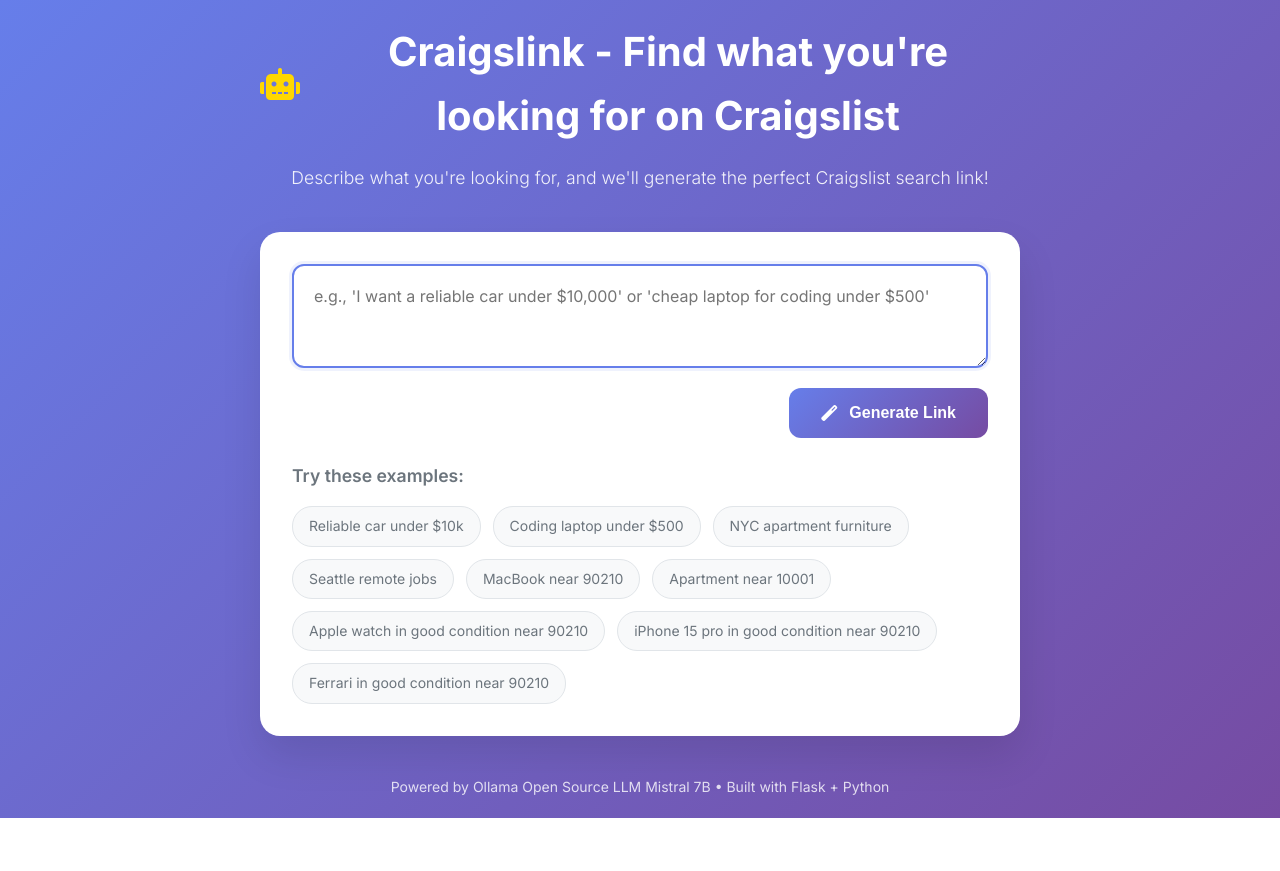
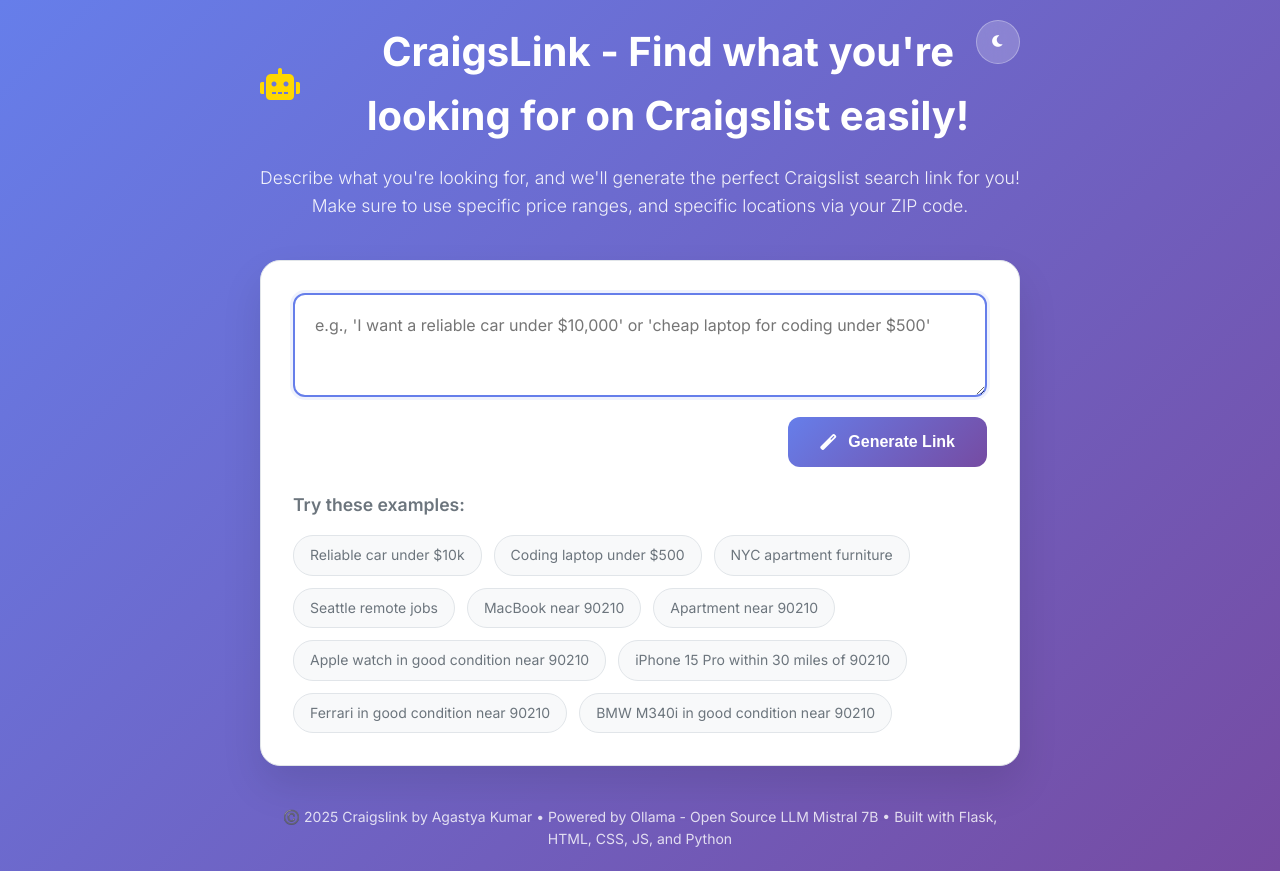
Before and after one commit to agastyak1/CraigsLink, a Flask app: page / in a window 1280 px wide. Before the commit the page ends 818 px from the top, so only its background shows below. Run offline with Flask 3, Linux system fonts and the light colour scheme.

Commit message:
Improvements - Better Category Processing via LLM, Ollama Support, Dark/Light Mode

```diff
--- a/app.py
+++ b/app.py
@@ -40,23 +40,110 @@ CITY_MAPPING = {
 
 # Category mapping for common searches
 CATEGORY_MAPPING = {
+    # Vehicles
     "car": "cta",  # cars & trucks
     "vehicle": "cta",
     "automobile": "cta",
+    "truck": "cta",
+    "motorcycle": "mca",  # motorcycles
+    "boat": "boa",  # boats
+    "rv": "rva",  # RVs
+
+    # Electronics & Computers
     "laptop": "sys",  # computers
     "computer": "sys",
     "desktop": "sys",
+    "iphone": "moa",  # mobile phones
+    "phone": "moa",
+    "mobile": "moa",
+    "smartphone": "moa",
+    "android": "moa",
+    "apple": "moa",
+    "ipad": "moa",
+    "tablet": "moa",
+    "watch": "jwa",  # jewelry & watches
+    "apple watch": "jwa",
+    "headphones": "ele",  # electronics
+    "camera": "ele",
+    "tv": "ele",
+    "television": "ele",
+    "gaming": "ele",
+    "xbox": "ele",
+    "playstation": "ele",
+    "nintendo": "ele",
+
+    # Furniture & Home
     "furniture": "fua",  # furniture
     "couch": "fua",
+    "sofa": "fua",
     "table": "fua",
     "chair": "fua",
+    "bed": "fua",
+    "mattress": "fua",
+    "dresser": "fua",
+    "kitchen": "fua",
+    "appliance": "fua",
+    "refrigerator": "fua",
+    "washer": "fua",
+    "dryer": "fua",
+
+    # Housing
     "apartment": "apa",  # apartments
     "rental": "apa",
     "house": "rea",  # real estate
     "home": "rea",
+    "condo": "rea",
+    "townhouse": "rea",
+    "room": "roo",  # rooms
+    "sublet": "roo",
+
+    # Jobs
     "job": "jjj",  # jobs
     "employment": "jjj",
-    "work": "jjj"
+    "work": "jjj",
+    "career": "jjj",
+    "position": "jjj",
+
+    # Services
+    "service": "sks",  # skilled trades
+    "repair": "sks",
+    "cleaning": "sks",
+    "plumbing": "sks",
+    "electrical": "sks",
+
+    # Community
+    "event": "com",  # community
+    "activity": "com",
+    "group": "com",
+    "volunteer": "com",
+
+    # For Sale
+    "clothing": "cla",  # clothing
+    "shoes": "cla",
+    "jewelry": "jwa",
+    "books": "bks",  # books
+    "music": "msg",  # musical instruments
+    "guitar": "msg",
+    "piano": "msg",
+    "bike": "bia",  # bicycles
+    "bicycle": "bia",
+    "sports": "spo",  # sporting goods
+    "fitness": "spo",
+    "exercise": "spo",
+    "outdoor": "spo",
+    "camping": "spo",
+
+    # Pets
+    "pet": "pet",  # pets
+    "dog": "pet",
+    "cat": "pet",
+    "puppy": "pet",
+    "kitten": "pet",
+
+    # General
+    "general": "sss",  # general for sale
+    "misc": "sss",
+    "other": "sss"
 }
 
 def extract_city_from_query(query):
@@ -70,9 +157,52 @@ def extract_city_from_query(query):
 def extract_category_from_query(query):
     """Extract category from user query if mentioned"""
     query_lower = query.lower()
+
+    # Priority-based category detection (most specific first)
+    priority_categories = [
+        # Mobile devices (highest priority to avoid misclassification)
+        ("iphone", "moa"), ("android", "moa"), ("smartphone", "moa"), ("mobile", "moa"),
+        ("apple watch", "moa"), ("watch", "jwa"),
+
+        # Electronics
+        ("tv", "ele"), ("television", "ele"), ("camera", "ele"), ("gaming", "ele"),
+        ("xbox", "ele"), ("playstation", "ele"), ("nintendo", "ele"), ("headphones", "ele"),
+
+        # Computers
+        ("laptop", "sys"), ("computer", "sys"), ("desktop", "sys"),
+
+        # Vehicles
+        ("car", "cta"), ("vehicle", "cta"), ("automobile", "cta"), ("truck", "cta"),
+        ("motorcycle", "mca"), ("boat", "boa"), ("rv", "rva"),
+
+        # Housing
+        ("apartment", "apa"), ("rental", "apa"), ("house", "rea"), ("home", "rea"),
+        ("condo", "rea"), ("room", "roo"), ("sublet", "roo"),
+
+        # Furniture & Appliances
+        ("furniture", "fua"), ("couch", "fua"), ("sofa", "fua"), ("table", "fua"),
+        ("chair", "fua"), ("bed", "fua"), ("appliance", "fua"),
+
+        # Jobs & Services
+        ("job", "jjj"), ("employment", "jjj"), ("work", "jjj"), ("service", "sks"),
+        ("repair", "sks"), ("cleaning", "sks"),
+
+        # Other categories
+        ("clothing", "cla"), ("shoes", "cla"), ("jewelry", "jwa"), ("books", "bks"),
+        ("music", "msg"), ("guitar", "msg"), ("bike", "bia"), ("bicycle", "bia"),
+        ("sports", "spo"), ("fitness", "spo"), ("pet", "pet"), ("dog", "pet"), ("cat", "pet")
+    ]
+
+    # Check priority categories first
+    for category_name, category_code in priority_categories:
+        if category_name in query_lower:
+            return category_code
+
+    # Fallback to full mapping
     for category_name, category_code in CATEGORY_MAPPING.items():
         if category_name in query_lower:
             return category_code
+
     return None
 
 def extract_zip_code_from_query(query):
@@ -157,10 +287,38 @@ def generate_link():
         radius = extract_radius_from_query(user_query)
 
         # Prepare prompt for Ollama Mistral 7B
-        system_prompt = """Extract from user request: 3-5 specific item recommendations, price range (min/max), and Craigslist category. Return JSON only:
-        {"recommendations": ["item1", "item2", "item3"], "min_price": null or number, "max_price": null or number, "category": "category_code", "explanation": "Brief explanation"}
+        system_prompt = """You are an expert Craigslist searcher with deep knowledge of Craigslist categories and search optimization.
 
-        Categories: cta (cars), sys (computers), fua (furniture), apa (apartments), rea (real estate), jjj (jobs), sss (general search)"""
+Extract from user request: 3-5 specific item recommendations, price range (min/max), and the MOST ACCURATE Craigslist category. Return JSON only:
+{"recommendations": ["item1", "item2", "item3"], "min_price": null or number, "max_price": null or number, "category": "category_code", "explanation": "Brief explanation"}
+
+CRITICAL: Choose the MOST SPECIFIC and ACCURATE category. Do NOT default to general categories unless absolutely necessary.
+
+Craigslist Categories (use the most specific one):
+- cta: Cars & trucks, vehicles, automotive
+- mca: Motorcycles, scooters, ATVs
+- boa: Boats, watercraft, marine
+- rva: RVs, campers, trailers
+- sys: Computers, laptops, desktops, tech
+- moa: Mobile phones, smartphones, tablets, mobile devices, smartwatches, apple watches
+- jwa: Jewelry, watches, luxury items
+- ele: Electronics, TVs, cameras, gaming, audio
+- fua: Furniture, home goods, appliances
+- apa: Apartments, rentals, housing
+- rea: Real estate, houses, condos, land
+- roo: Rooms, sublets, shared housing
+- jjj: Jobs, employment, careers
+- sks: Skilled trades, services, repairs
+- com: Community, events, activities
+- cla: Clothing, shoes, fashion
+- bks: Books, media, literature
+- msg: Musical instruments, equipment
+- bia: Bicycles, bikes, cycling
+- spo: Sports, fitness, outdoor, recreation
+- pet: Pets, animals, livestock
+- sss: General for sale (ONLY if no specific category fits)
+
+IMPORTANT: Mobile devices (iPhone, Android, etc.) go in 'moa', NOT 'cta'. Electronics go in 'ele'. Be precise with categories."""
 
         user_prompt = f"User request: {user_query}"
 
--- a/static/css/style.css
+++ b/static/css/style.css
@@ -1,3 +1,41 @@
+/* CSS Variables for theming */
+:root {
+    --bg-primary: linear-gradient(135deg, #667eea 0%, #764ba2 100%);
+    --bg-secondary: #ffffff;
+    --bg-tertiary: #f8f9fa;
+    --text-primary: #333333;
+    --text-secondary: #6c757d;
+    --text-tertiary: #495057;
+    --border-color: #e1e5e9;
+    --shadow: 0 20px 40px rgba(0, 0, 0, 0.1);
+    --card-bg: #ffffff;
+    --input-bg: #f8f9fa;
+    --button-primary: linear-gradient(135deg, #667eea 0%, #764ba2 100%);
+    --button-hover: linear-gradient(135deg, #5a6fd8 0%, #6a4190 100%);
+    --accent-color: #667eea;
+    --success-color: #28a745;
+    --error-color: #dc3545;
+}
+
+/* Dark theme variables */
+body.dark {
+    --bg-primary: linear-gradient(135deg, #1a1a2e 0%, #16213e 100%);
+    --bg-secondary: #0f3460;
+    --bg-tertiary: #16213e;
+    --text-primary: #ffffff;
+    --text-secondary: #b8c5d6;
+    --text-tertiary: #a8b5c6;
+    --border-color: #2d3748;
+    --shadow: 0 20px 40px rgba(0, 0, 0, 0.3);
+    --card-bg: #0f3460;
+    --input-bg: #16213e;
+    --button-primary: linear-gradient(135deg, #667eea 0%, #764ba2 100%);
+    --button-hover: linear-gradient(135deg, #5a6fd8 0%, #6a4190 100%);
+    --accent-color: #667eea;
+    --success-color: #28a745;
+    --error-color: #dc3545;
+}
+
 /* Reset and base styles */
 * {
     margin: 0;
@@ -27,6 +66,44 @@ body {
     text-align: center;
     margin-bottom: 40px;
     color: white;
+    position: relative;
+}
+
+.header-top {
+    position: absolute;
+    top: 0;
+    right: 0;
+    display: flex;
+    gap: 16px;
+}
+
+.theme-toggle {
+    display: flex;
+    align-items: center;
+}
+
+.theme-toggle-btn {
+    background: rgba(255, 255, 255, 0.2);
+    border: 1px solid rgba(255, 255, 255, 0.3);
+    border-radius: 50%;
+    width: 44px;
+    height: 44px;
+    display: flex;
+    align-items: center;
+    justify-content: center;
+    cursor: pointer;
+    transition: all 0.3s ease;
+    color: white;
+    backdrop-filter: blur(10px);
+}
+
+.theme-toggle-btn:hover {
+    background: rgba(255, 255, 255, 0.3);
+    transform: scale(1.1);
+}
+
+.theme-toggle-btn:active {
+    transform: scale(0.95);
 }
 
 .title {
@@ -60,11 +137,12 @@ body {
 
 /* Search card */
 .search-card {
-    background: white;
+    background: var(--card-bg);
     border-radius: 20px;
     padding: 32px;
-    box-shadow: 0 20px 40px rgba(0, 0, 0, 0.1);
+    box-shadow: var(--shadow);
     backdrop-filter: blur(10px);
+    border: 1px solid var(--border-color);
 }
 
 .input-group {
@@ -77,24 +155,25 @@ body {
 .query-input {
     width: 100%;
     padding: 20px;
-    border: 2px solid #e1e5e9;
+    border: 2px solid var(--border-color);
     border-radius: 12px;
     font-size: 16px;
     font-family: inherit;
     resize: vertical;
     transition: all 0.3s ease;
-    background: #f8f9fa;
+    background: var(--input-bg);
+    color: var(--text-primary);
 }
 
 .query-input:focus {
     outline: none;
-    border-color: #667eea;
-    background: white;
+    border-color: var(--accent-color);
+    background: var(--card-bg);
     box-shadow: 0 0 0 3px rgba(102, 126, 234, 0.1);
 }
 
 .generate-btn {
-    background: linear-gradient(135deg, #667eea 0%, #764ba2 100%);
+    background: var(--button-primary);
     color: white;
     border: none;
     padding: 16px 32px;
@@ -140,30 +220,31 @@ body {
 }
 
 .example-tag {
-    background: #f8f9fa;
-    border: 1px solid #e1e5e9;
+    background: var(--bg-tertiary);
+    border: 1px solid var(--border-color);
     border-radius: 20px;
     padding: 8px 16px;
     font-size: 14px;
     cursor: pointer;
     transition: all 0.3s ease;
-    color: #6c757d;
+    color: var(--text-secondary);
 }
 
 .example-tag:hover {
-    background: #667eea;
+    background: var(--accent-color);
     color: white;
-    border-color: #667eea;
+    border-color: var(--accent-color);
     transform: translateY(-1px);
 }
 
 /* Result card */
 .result-card {
-    background: white;
+    background: var(--card-bg);
     border-radius: 20px;
     padding: 32px;
-    box-shadow: 0 20px 40px rgba(0, 0, 0, 0.1);
+    box-shadow: var(--shadow);
     animation: slideUp 0.5s ease;
+    border: 1px solid var(--border-color);
 }
 
 .result-header {
--- a/static/js/app.js
+++ b/static/js/app.js
@@ -12,15 +12,19 @@ const copyBtn = document.getElementById('copyBtn');
 const errorMessage = document.getElementById('errorMessage');
 const retryBtn = document.getElementById('retryBtn');
 const exampleTags = document.querySelectorAll('.example-tag');
+const themeToggle = document.getElementById('themeToggle');
+const themeIcon = document.getElementById('themeIcon');
 
 // State
 let currentQuery = '';
+let currentTheme = localStorage.getItem('theme') || 'light';
 
 // Event listeners
 generateBtn.addEventListener('click', handleGenerateClick);
 userQueryInput.addEventListener('keydown', handleKeyDown);
 copyBtn.addEventListener('click', handleCopyClick);
 retryBtn.addEventListener('click', handleRetryClick);
+themeToggle.addEventListener('click', toggleTheme);
 
 // Example tag click handlers
 exampleTags.forEach(tag => {
@@ -302,8 +306,31 @@ function formatPrice(price) {
     }).format(price);
 }
 
+// Theme management
+function toggleTheme() {
+    currentTheme = currentTheme === 'light' ? 'dark' : 'light';
+    localStorage.setItem('theme', currentTheme);
+    applyTheme();
+}
+
+function applyTheme() {
+    document.body.className = currentTheme;
+
+    // Update icon
+    if (currentTheme === 'dark') {
+        themeIcon.className = 'fas fa-sun';
+        themeToggle.title = 'Switch to light theme';
+    } else {
+        themeIcon.className = 'fas fa-moon';
+        themeToggle.title = 'Switch to dark theme';
+    }
+}
+
 // Add some visual polish - focus input on page load
 document.addEventListener('DOMContentLoaded', () => {
+    // Apply saved theme
+    applyTheme();
+
     userQueryInput.focus();
 
     // Add subtle animation to the search card
--- a/templates/index.html
+++ b/templates/index.html
@@ -11,11 +11,18 @@
 <body>
     <div class="container">
         <header class="header">
+            <div class="header-top">
+                <div class="theme-toggle">
+                    <button id="themeToggle" class="theme-toggle-btn" title="Toggle theme">
+                        <i class="fas fa-moon" id="themeIcon"></i>
+                    </button>
+                </div>
+            </div>
             <h1 class="title">
                 <i class="fas fa-robot"></i>
-                Craigslink - Find what you're looking for on Craigslist
+                CraigsLink - Find what you're looking for on Craigslist easily!
             </h1>
-            <p class="subtitle">Describe what you're looking for, and we'll generate the perfect Craigslist search link!</p>
+            <p class="subtitle">Describe what you're looking for, and we'll generate the perfect Craigslist search link for you! Make sure to use specific price ranges, and specific locations via your ZIP code.</p>
         </header>
 
         <main class="main">
@@ -41,10 +48,11 @@
                             <span class="example-tag" data-example="furniture for small apartment in NYC">NYC apartment furniture</span>
                             <span class="example-tag" data-example="remote software job in Seattle">Seattle remote jobs</span>
                             <span class="example-tag" data-example="MacBook Pro within 10 miles of 90210">MacBook near 90210</span>
-                            <span class="example-tag" data-example="apartment under $2000 within 5 miles of 10001">Apartment near 10001</span>
+                            <span class="example-tag" data-example="apartment under $2000 within 5 miles of 10001">Apartment near 90210</span>
                             <span class="example-tag" data-example="apple watch in good condition within 20 miles of 90210">Apple watch in good condition near 90210</span>
-                            <span class="example-tag" data-example="iphone 15 pro in good condition within 10 miles of 90210">iPhone 15 pro in good condition near 90210</span>
+                            <span class="example-tag" data-example="iphone 15 pro in good condition within 10 miles of 90210">iPhone 15 Pro within 30 miles of 90210</span>
                             <span class="example-tag" data-example="ferrari in good condition within 10 miles of 90210">Ferrari in good condition near 90210</span>
+                            <span class="example-tag" data-example="bmw m340i in good condition within 10 miles of 90210">BMW M340i in good condition near 90210</span>
                         </div>
                     </div>
             </div>
@@ -86,7 +94,7 @@
                 <div class="loading-spinner">
                     <i class="fas fa-spinner fa-spin"></i>
                 </div>
-                <p>Analyzing your request...</p>
+                <p>Analyzing your request, please wait...</p>
             </div>
 
             <div id="errorCard" class="error-card hidden">
@@ -100,7 +108,7 @@
         </main>
 
         <footer class="footer">
-            <p>Powered by Ollama Open Source LLM Mistral 7B • Built with Flask + Python</p>
+            <p>©️ 2025 Craigslink by Agastya Kumar • Powered by Ollama - Open Source LLM Mistral 7B • Built with Flask, HTML, CSS, JS, and Python</p>
         </footer>
     </div>
 
```
Also changed, not shown: other parts of static/css/style.css (+36 -29 lines), README.md, 2 other files.
